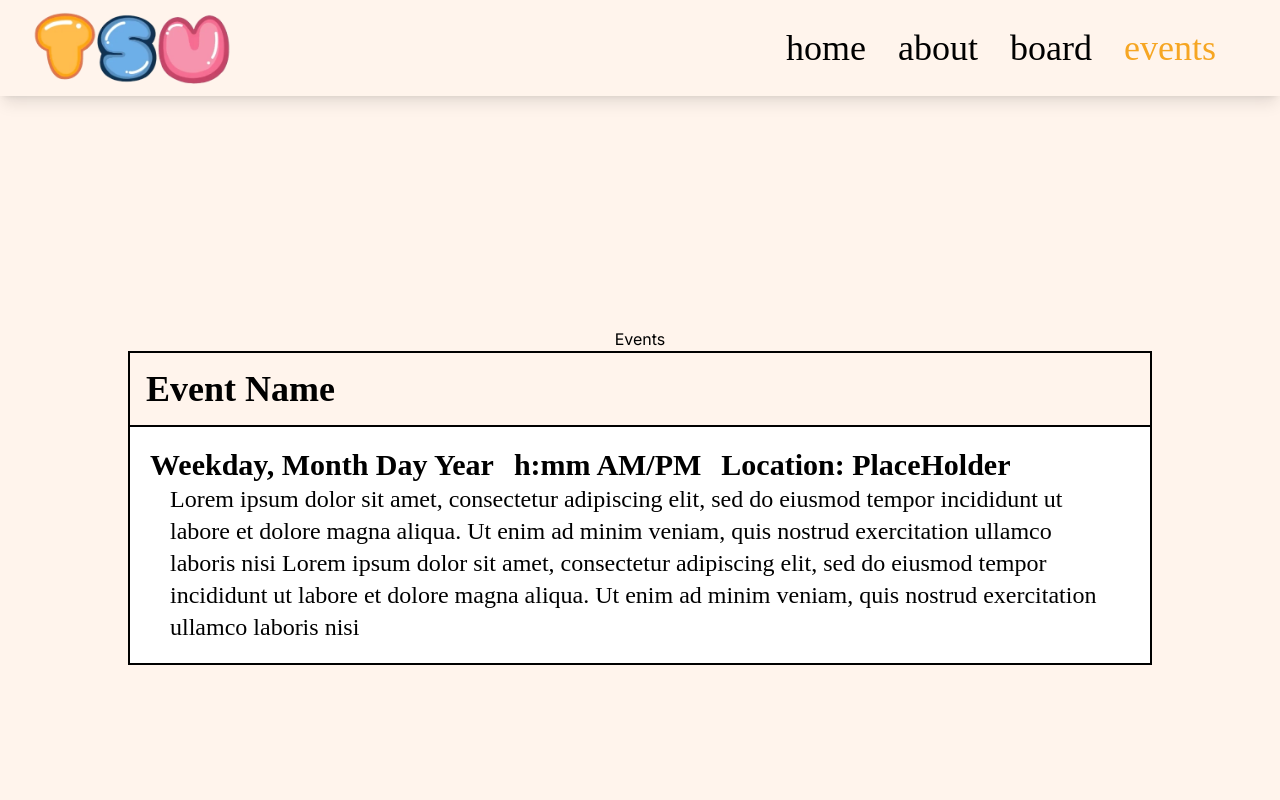
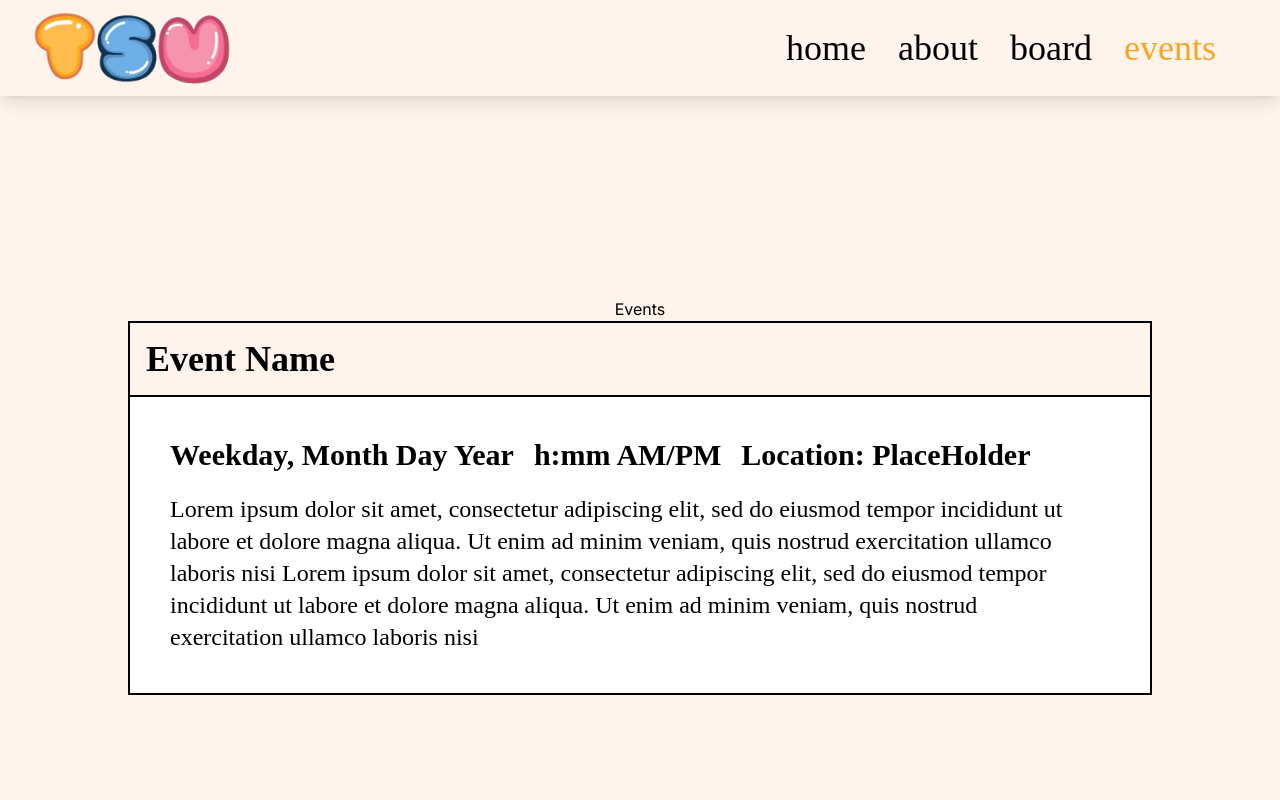
Before and after one commit to acm-ucr/tsu-website, a Next.js app: page /events in a window 1280 px wide. Shown: the top 800 px of the page. Built offline with nearby package versions, Linux system fonts and the light colour scheme; a web font is replaced by a local one.

Commit message:
minor fix

```diff
--- a/src/components/events/eventcard.tsx
+++ b/src/components/events/eventcard.tsx
@@ -19,13 +19,13 @@ const EventCard = ({
         <div className="bg-tsu-beige-300 p-2 text-lg font-bold sm:text-xl md:text-2xl lg:text-3xl xl:p-4 xl:text-4xl">
           {title}
         </div>
-        <div className="border-t-2 bg-white p-2 md:p-3 xl:p-5">
-          <div className="flex flex-row gap-x-5 text-base font-bold sm:text-lg md:text-xl lg:text-2xl xl:text-3xl">
+        <div className="border-t-2 bg-white p-2 md:p-5 xl:p-10">
+          <div className="flex flex-row gap-x-5 font-bold sm:text-lg md:text-xl lg:text-2xl xl:text-3xl">
             <div>{date}</div>
             <div>{time}</div>
             <div>{location}</div>
           </div>
-          <div className="mr-5 ml-5 text-left text-sm sm:text-base md:text-lg lg:text-xl xl:text-2xl">
+          <div className="mr-5 mt-5 text-left text-sm sm:text-base md:text-lg lg:text-xl xl:text-2xl">
             {description}
           </div>
         </div>
```
